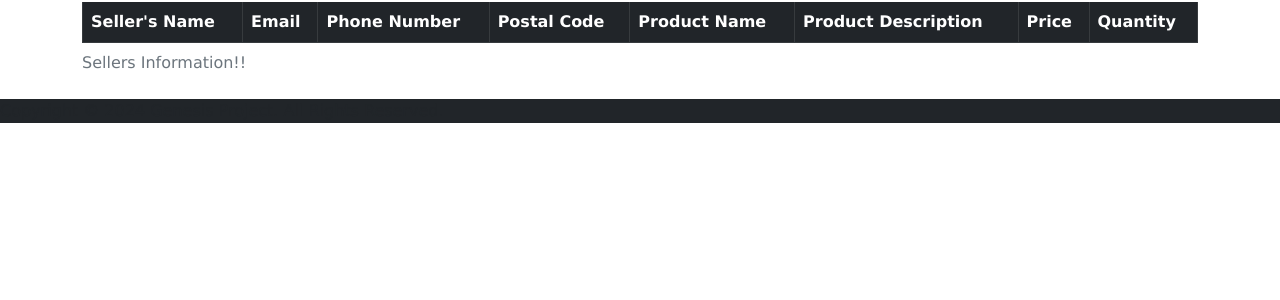
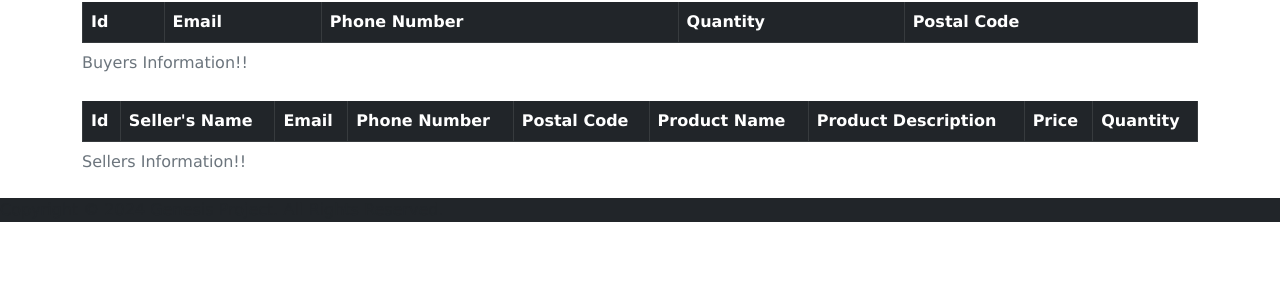
Before and after one commit to mainaesther302/Agribusiness, a Flask app: page / in a window 1280 px wide. Shown: the part 91-391 px from the top of the page. Run offline with Flask 3, Linux system fonts and the light colour scheme; the visitor is signed in with stand-in values (Sample User, id 1); data that the repository does not hold is empty; some libraries are stand-ins or nearby versions.

Commit message:
add both tables to the homepage. remove possible image styling

```diff
--- a/facial/models.py
+++ b/facial/models.py
@@ -53,7 +53,7 @@ class Producer(db.Model,UserMixin):
     phone_number = db.Column(db.Integer,unique=True,nullable=False)
     postal_code = db.Column(db.Integer,unique=True,nullable=False)
     product_name = db.Column(db.String(30),nullable=False)
-    product_picture = db.Column(db.String(1000),nullable=False)
+    # product_picture = db.Column(db.String(1000),nullable=False)
     product_description = db.Column(db.String(100),nullable=False)
     price = db.Column(db.Integer,nullable=False)
     quantity = db.Column(db.Integer,nullable=False)
--- a/facial/routes.py
+++ b/facial/routes.py
@@ -1,17 +1,11 @@
-from flask import render_template,url_for, flash, redirect, request
+from flask import render_template,url_for, flash, redirect, request,send_from_directory
 from flask_mail import Message
 from facial import app,bcrypt, db, mail
 from facial.form import RegistrationForm,LoginForm, RequestResetForm, ResetPasswordForm, UpdateAccountForm, UpdatePasswordForm, ContactForm, BuyForm, SellForm
 from facial.models import User, Consumer, Producer
 from flask_login import login_user, current_user, logout_user, login_required
-from werkzeug.utils import secure_filename
+# from werkzeug.utils import secure_filename
 forgot = False
-
-# route to allow viewing of images
-
-
-
-
 
 
 # homepage route
@@ -20,10 +14,12 @@ forgot = False
 def home():
     # consumer = Consumer.query.first()
     consumers = Consumer.query.order_by(Consumer.id).all()
+    producers = Producer.query.order_by(Producer.id).all()
 
     return render_template('index.html',
                             title='Home',
                             consumers=consumers,
+                            producers=producers,
                             user=current_user)
 
 
@@ -100,15 +96,10 @@ def sell():
         number = form.phone_number.data
         postal_code = form.postal_code.data
         product_name = form.product_name.data
-        product_picture = form.product_picture.data
+        # product_picture = form.product_picture.data
         product_description = form.product_description.data
         price = form.price.data
         quantity = form.quantity.data
-
-        # remove invalid characters from filename
-        file = secure_filename(product_picture.filename)
-        file_path = f'./market_pics/{file}'    #set directory to store pics
-        product_picture.save(file_path)
 
         try:
             new_producer =  Producer(full_name=name,
@@ -116,7 +107,6 @@ def sell():
                                     phone_number=number,
                                     postal_code=postal_code,
                                     product_name = product_name,
-                                    product_picture = file_path,
                                     product_description = product_description,
                                     price = price,
                                     quantity = quantity,
--- a/facial/templates/index.html
+++ b/facial/templates/index.html
@@ -29,32 +29,27 @@
     <div class="content">
 
      <table class="table table-striped table-secondary table-hover table-bordered border-dark table-responsive-md ">
-      <caption> Sellers Information!! </caption>
+      <caption> Buyers Information!! </caption>
 
         <thead class="table-dark">
           <tr>
-            <th scope="col"> Seller's Name </th>
+            <th scope="col"> Id </th>
             <th scope="col"> Email </th>
             <th scope="col"> Phone Number </th>
+            <th scope="col"> Quantity </th>
             <th scope="col"> Postal Code </th>
-            <th scope="col"> Product Name </th>
-            <th scope="col"> Product Description </th>
-            <th scope="col"> Price </th>
-            <th scope="col"> Quantity </th>
           </tr>
         </thead>
 
         <tbody class="table-group-divider">
                 {% for consumer in consumers %}
           <tr class="">
+            <!-- <th>{{ consumer.name }}</th> -->
             <th>{{ consumer.user_id }}</th>
             <th>{{consumer.email}}</th>
             <th>{{consumer.phone_number}}</th>
+            <th>{{consumer.quantity}}</th>
             <th>{{consumer.postal_code}}</th>
-            <th> - </th>
-            <th> - </th>
-            <th> - </th>
-            <th>{{consumer.quantity}}</th>
           </tr>
                 {% endfor %}
         </tbody>
@@ -62,7 +57,45 @@
       </table>
 
       </div>
-  {% endif %}
+
+
+  <table class="table table-striped table-secondary table-hover table-bordered border-dark table-responsive-md ">
+    <caption> Sellers Information!! </caption>
+
+      <thead class="table-dark">
+        <tr>
+          <th scope="col"> Id </th>
+          <th scope="col"> Seller's Name </th>
+          <th scope="col"> Email </th>
+          <th scope="col"> Phone Number </th>
+          <th scope="col"> Postal Code </th>
+          <th scope="col"> Product Name </th>
+          <th scope="col"> Product Description </th>
+          <th scope="col"> Price </th>
+          <th scope="col"> Quantity </th>
+        </tr>
+      </thead>
+
+      <tbody class="table-group-divider">
+              {% for producer in producers %}
+        <tr class="">
+          <th> {{ producer.user_id }} </th>
+          <th>{{ producer.full_name }}</th>
+          <th>{{producer.email}}</th>
+          <th>{{producer.phone_number}}</th>
+          <th>{{producer.postal_code}}</th>
+          <th>{{ producer.product_name }}</th>
+          <th> {{ producer.product_description }} </th>
+          <th> {{ producer.price }} </th>
+          <th>{{producer.quantity}}</th>
+        </tr>
+              {% endfor %}
+      </tbody>
+
+    </table>
+
+    </div>
+{% endif %}
 
 
 {% endblock %}
```
Also changed, not shown: facial/form.py (+3 -4 lines), facial/templates/sell.html (+0 -14 lines).
